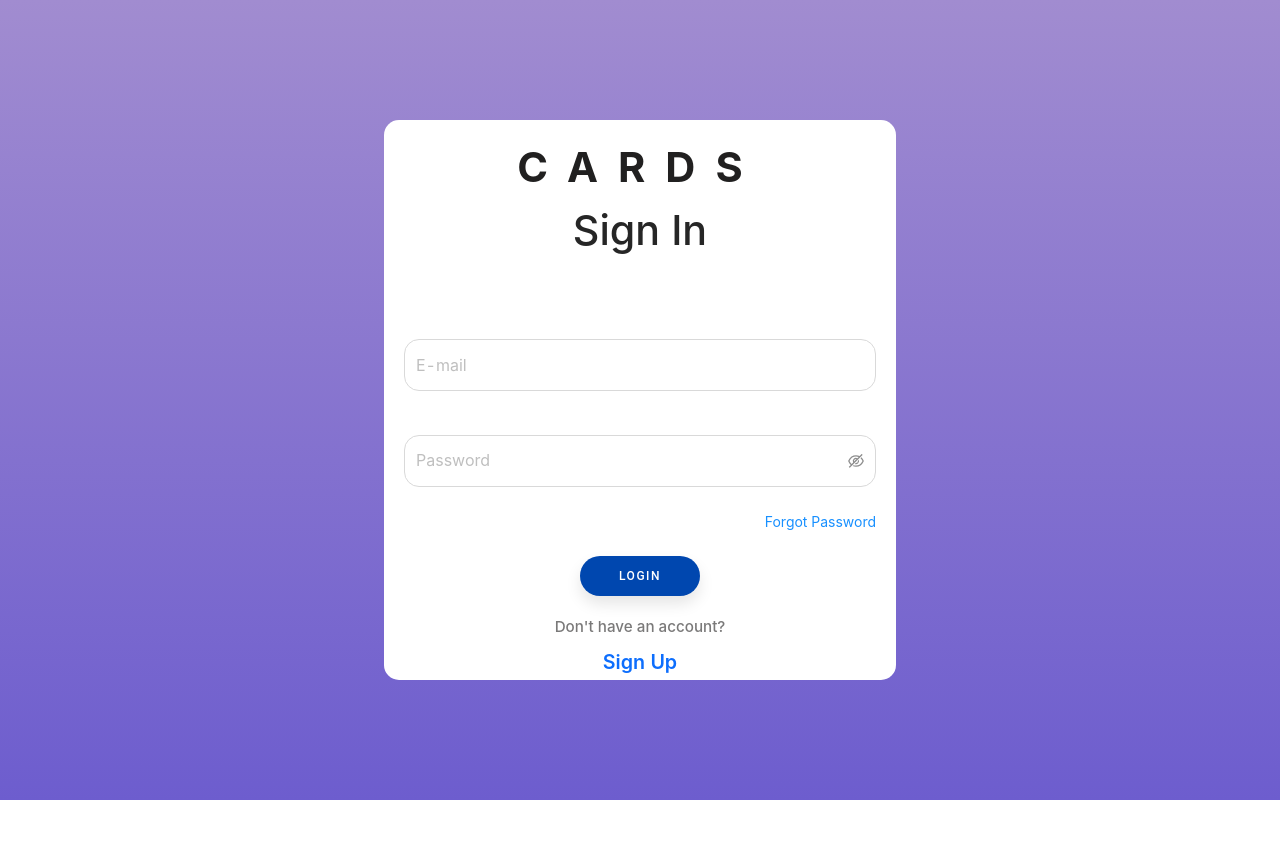
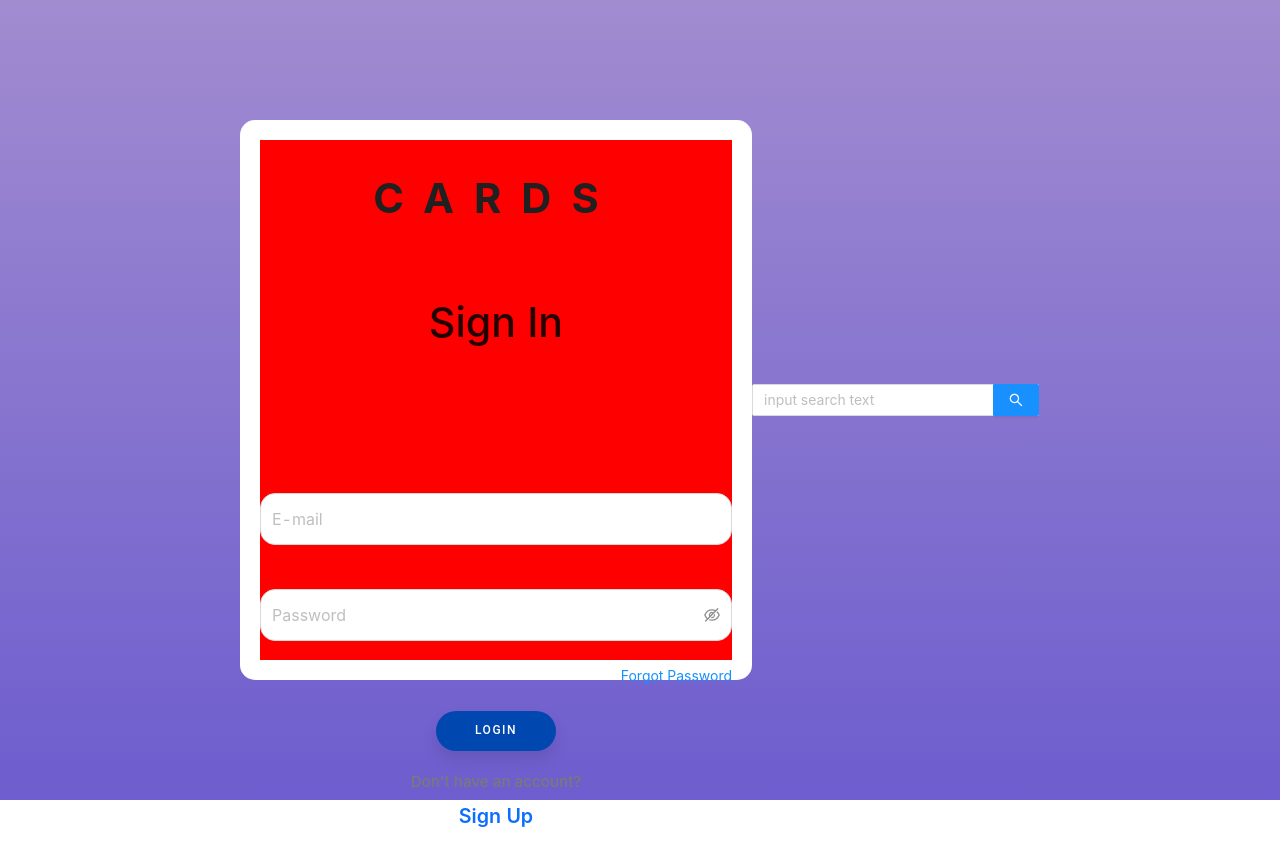
Before and after one commit to KromoS1/fryday-erik-roma, a React (Create React App) app: page /#/login in a window 1280 px wide. Before the commit the page ends 800 px from the top, so only its background shows below. Built offline with nearby package versions, Linux system fonts and the light colour scheme; no server answers.

Commit message:
update style app

```diff
--- a/src/app/App.tsx
+++ b/src/app/App.tsx
@@ -1,12 +1,14 @@
 import React from 'react';
 import {Routes} from '../components/Routes';
 import style from './AppStyle.module.scss';
+import {SearchInput} from "../commonComponents/serachInput/SearchInput";
 
 export const App = () => {
 
     return (
         <div className={style.page}>
             <Routes/>
+            <SearchInput/>
         </div>
     )
 };
--- a/src/components/login/Login.tsx
+++ b/src/components/login/Login.tsx
@@ -29,6 +29,7 @@ const LoginForm: FC<PropsType> = props => {
 
     return (
         <div className={style.login}>
+          <div className={style.container}>
               <div className={style.title}>Cards</div>
               <div className={style.titleName}>
                   <h3>Sign In</h3>
@@ -58,6 +59,7 @@ const LoginForm: FC<PropsType> = props => {
                   </div>
               </Form>
           </div>
+        </div>
     )
 
 }
--- a/src/components/login/LoginStyle.module.scss
+++ b/src/components/login/LoginStyle.module.scss
@@ -4,6 +4,12 @@
 
 .login{
   @include cardsForAuth();
+
+  .container{
+
+    height: 100%;
+    @include displayFlex(column,space-around,center);
+    background-color:red;
 
     .title{
       @include h1();
@@ -64,3 +70,5 @@
       }
     }
   }
+
+}
--- a/src/stylesCommon/StyleAuth.scss
+++ b/src/stylesCommon/StyleAuth.scss
@@ -42,41 +42,48 @@
 @mixin cardsForAuth {
   width: 100%;
   height: 100%;
-  background-color: $ColorWhite;
+  background: linear-gradient(180deg, #a18cd0 0%, #6d5dce 100%);
   padding:20px;
-  @include displayFlex(column,"",center);
 
   @media screen and (min-width: 600px) and (max-width: 750px){
+    background: $ColorWhite;
     width: 80%;
     height: 90%;
     border-radius: 15px;
   }
 
   @media screen and (min-width: 750px) and (max-width: 850px){
+    background: $ColorWhite;
     width: 65%;
     height: 85%;
     border-radius: 15px;
   }
 
   @media screen and (min-width: 850px) and (max-width: 1050px){
+    background: $ColorWhite;
+
     width: 50%;
     height:80%;
     border-radius: 15px;
   }
 
   @media screen and (min-width: 1050px) and (max-width: 1300px){
+    background: $ColorWhite;
+
     width: 40%;
     height:80%;
     border-radius: 15px;
   }
 
   @media screen and (min-width: 1300px) and (max-width: 3000px) {
+    background: $ColorWhite;
     width: 30%;
     height:80%;
     border-radius: 15px;
   }
 
   @media screen and (min-width: 3000px) {
+    background: $ColorWhite;
     width: 20%;
     border-radius: 15px;
   }
```
Lines whose indentation alone changed are shown as unchanged.
